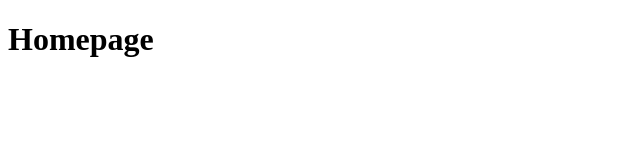
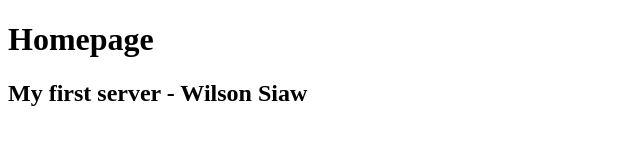
Before and after one commit to wilsonsiaw/first_server, a plain HTML site: page public/index.html in a window 1280 px wide. Shown: the whole page, without its empty margins (0-640 px from the left). Drawn offline with Linux system fonts and the light colour scheme.

Commit message:
🐞 fix(Server Files): Add Content
Add new content to the body of the server files

```diff
--- a/public/index.html
+++ b/public/index.html
@@ -8,5 +8,6 @@
 </head>
 <body id="homepage">
     <h1>Homepage</h1>
+    <h2>My first server - Wilson Siaw</h2>
 </body>
 </html>
```
Also changed, not shown: public/404.html (+1 -0 lines), public/about.html (+1 -0 lines), public/contact-me.html (+1 -0 lines).
